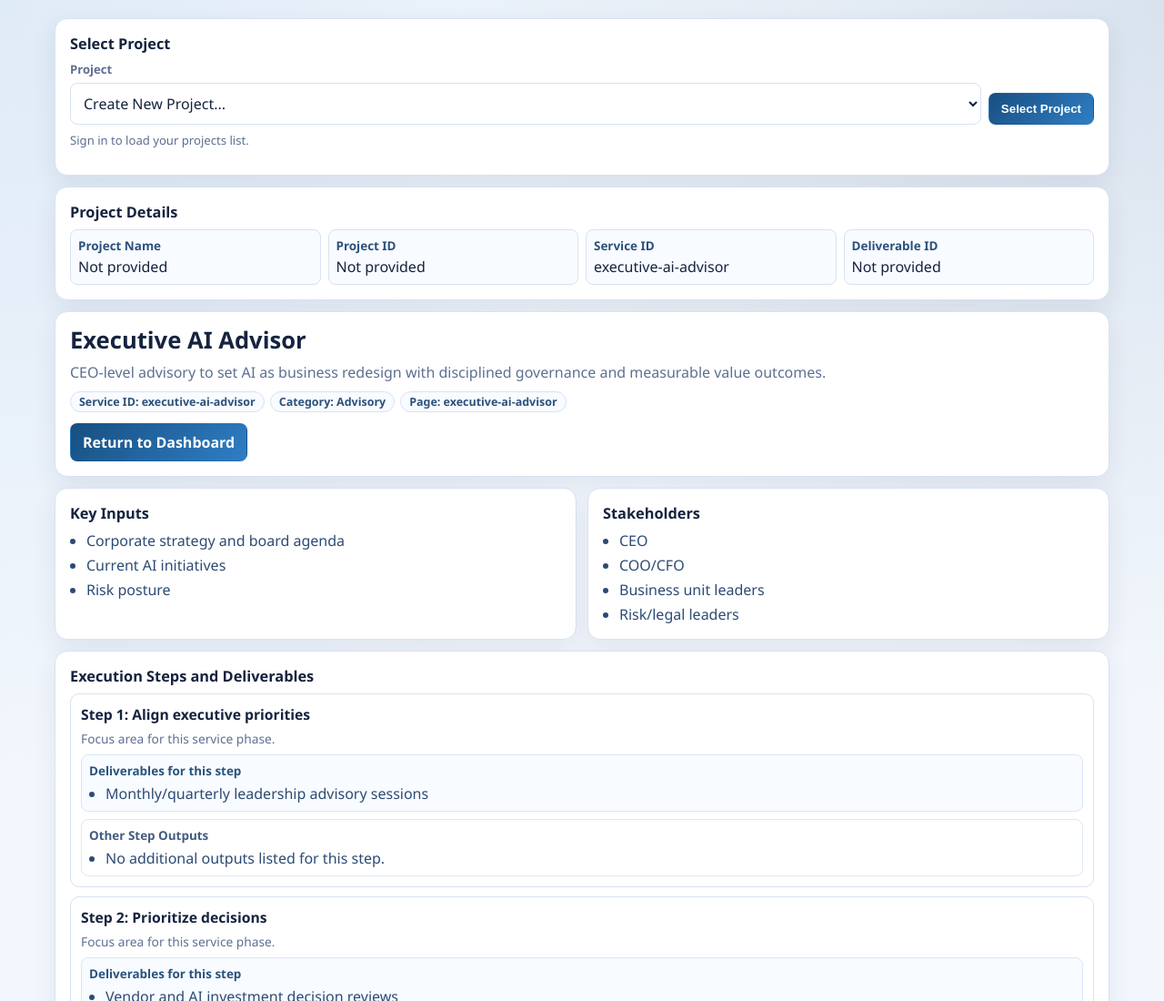
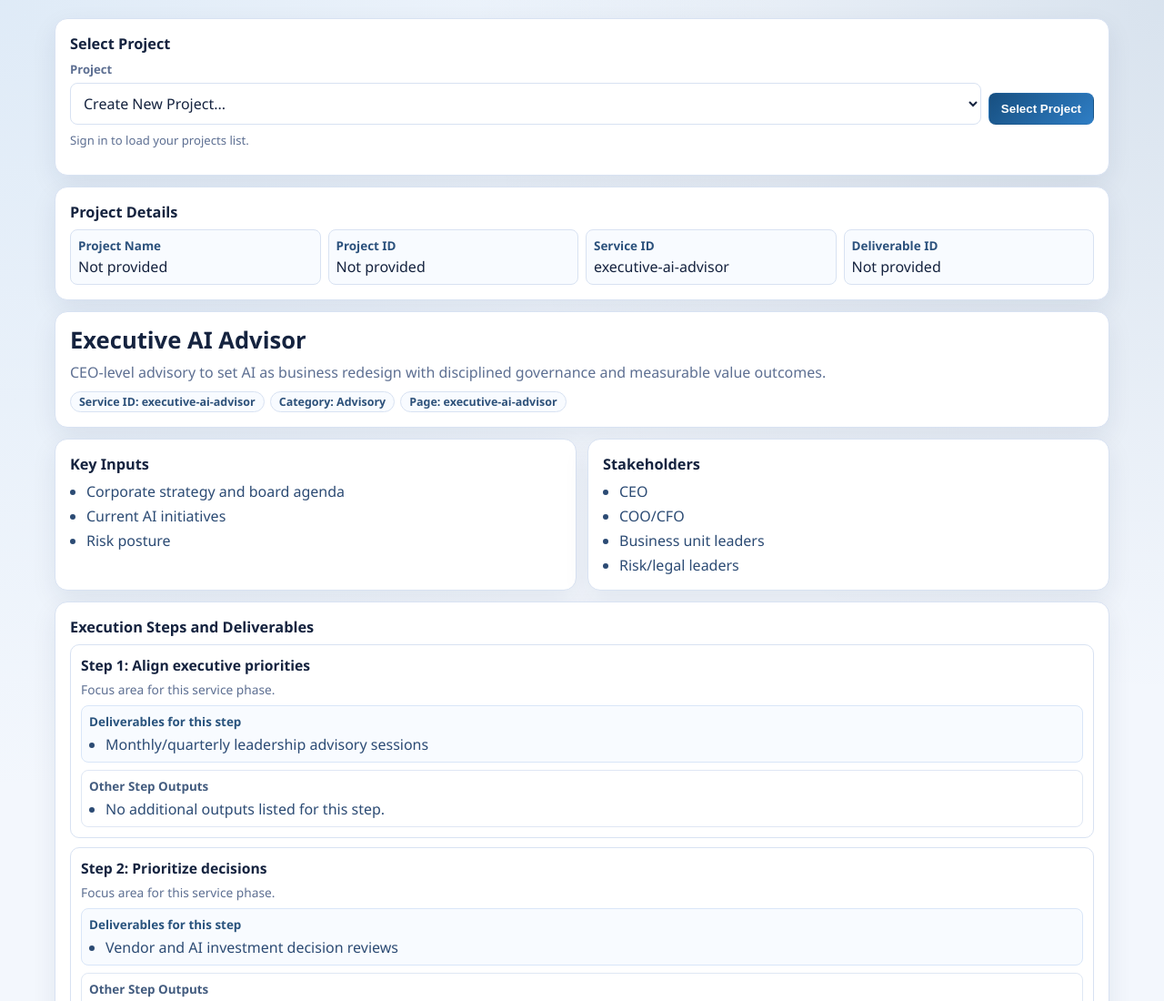
Before and after one commit to Oblongix/ai-diagnostics-platform, a website: page public/service-application.html in a window 1280 px wide. Shown: the top 1100 px of the page at 91% size. Drawn offline with Linux system fonts and the light colour scheme.

Commit message:
Remove return to dashboard button from service pages

```diff
--- a/public/service-application.html
+++ b/public/service-application.html
@@ -557,7 +557,7 @@
                 esc(pageParam || selectedId) +
                 '</span>' +
                 (deliverableId ? '<span class="chip">Deliverable: ' + esc(deliverableId) + '</span>' : '') +
-                '</div><div class="actions"><a class="btn btn-primary" href="index.html?view=dashboard">Return to Dashboard</a></div>';
+                '</div>';
 
             if (document.getElementById('projectSelectBtn')) {
                 document.getElementById('projectSelectBtn').addEventListener('click', function () {
```
